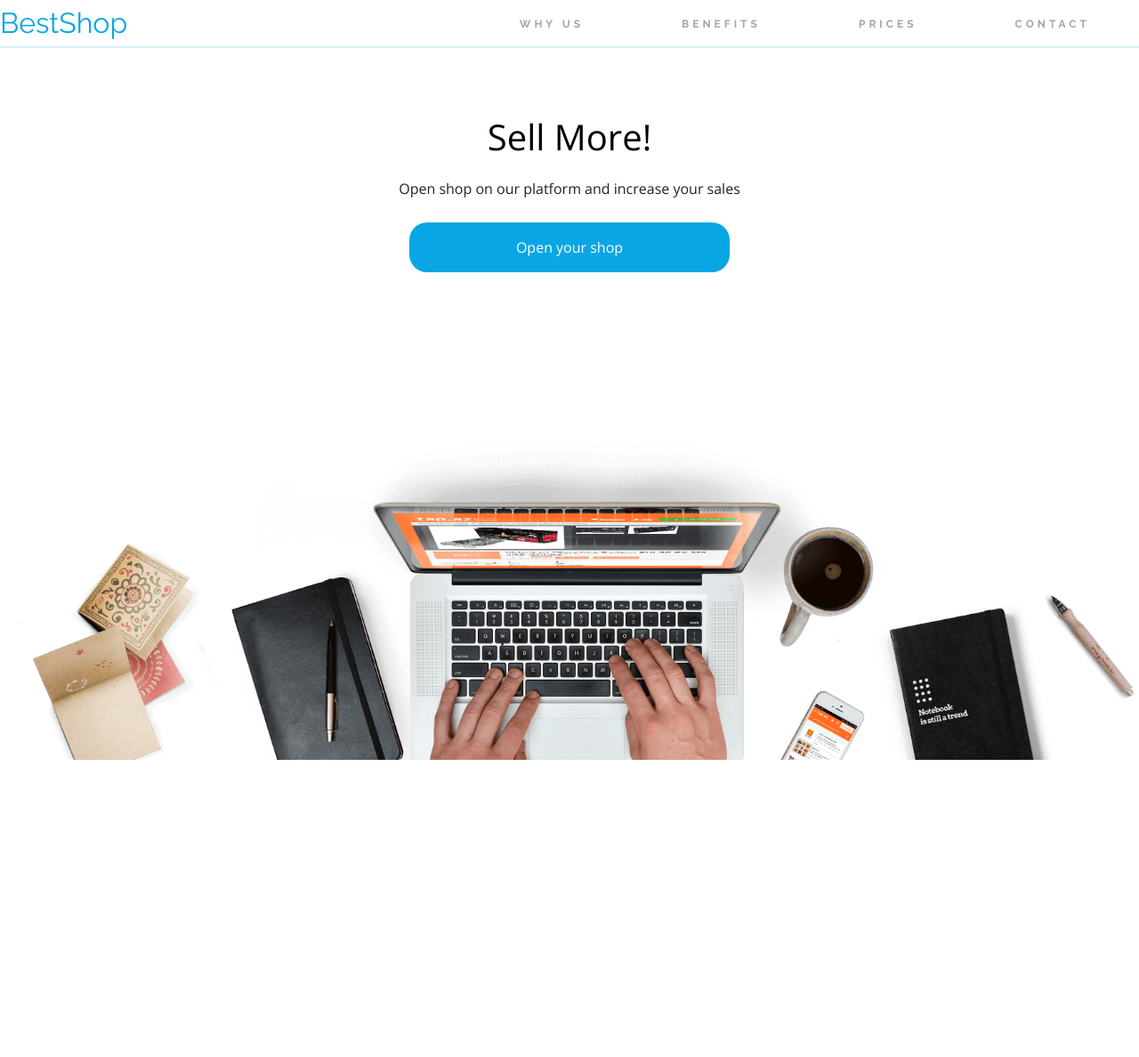
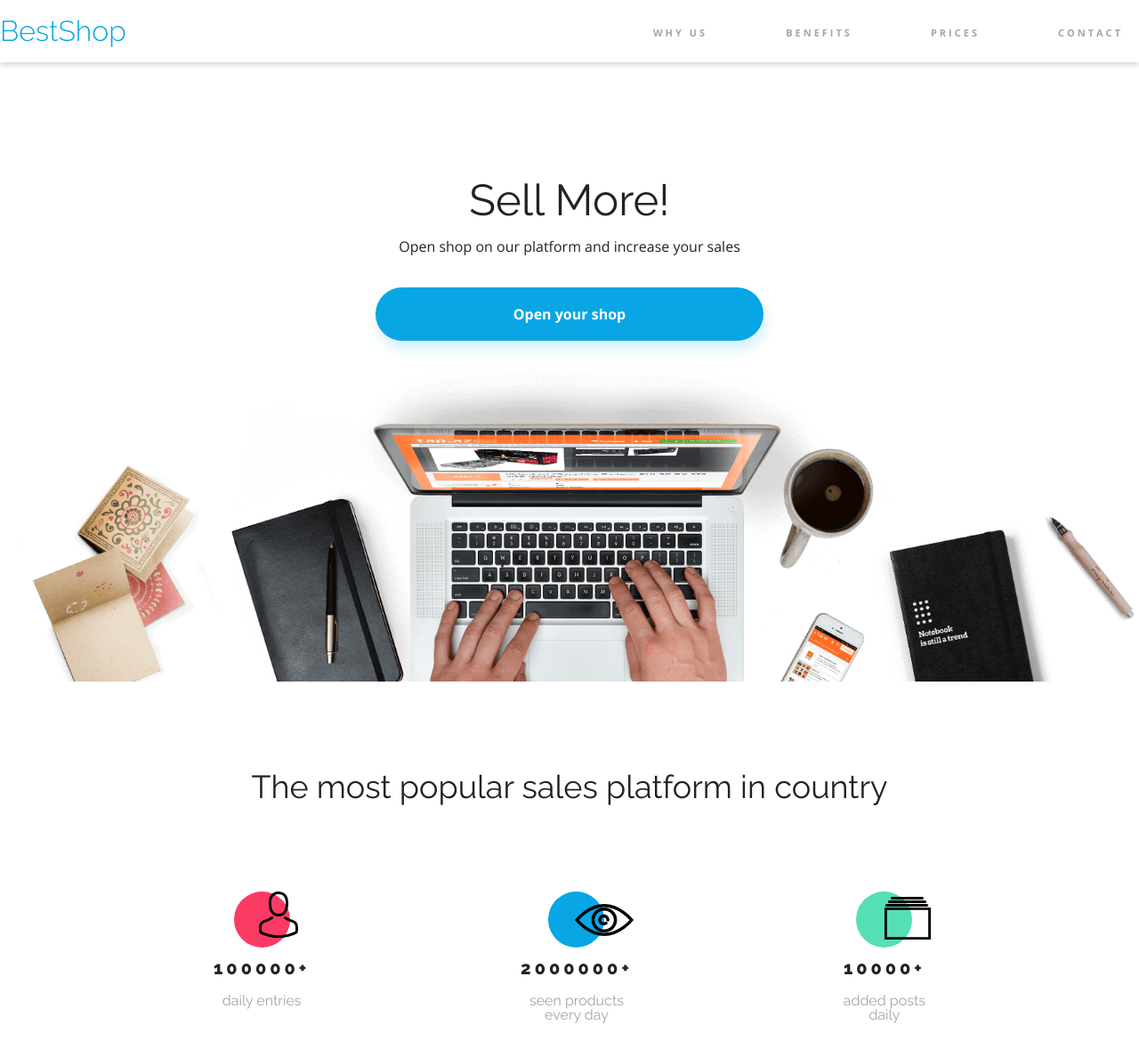
Before and after one commit to Makflay/BestShop, a plain HTML site: page index.html in a window 1280 px wide. Shown: the whole page at 89% size. Before the commit the page ends 854 px from the top, so only its background shows below. Drawn offline with nearby package versions, Linux system fonts and the light colour scheme.

Commit message:
Created Statistics

```diff
--- a/index.html
+++ b/index.html
@@ -14,34 +14,62 @@
 <body>
   <header class="header">
     <div class="container">
-      <div class="logo">BestShop</div>
+      <a href="#" class="logo">BestShop</a>
       <nav>
         <ul class="header__nav">
           <li class="nav__item">
-            <a href="#">Why us</a>
+            <a href="#" class="nav__link">Why us</a>
           </li>
           <li class="nav__item">
-            <a href="#">Benefits</a>
+            <a href="#" class="nav__link">Benefits</a>
           </li>
           <li class="nav__item">
-            <a href="#">Prices</a>
+            <a href="#" class="nav__link">Prices</a>
           </li>
           <li class="nav__item">
-            <a href="#">Contact</a>
+            <a href="#" class="nav__link">Contact</a>
           </li>
         </ul>
       </nav>
     </div>
   </header>
 
-  <section class="opening-section">
+  <section class="opening">
     <div class="container">
-      <h1>Sell More!</h1>
-      <p>Open shop on our platform and increase your sales</p>
-      <a href="#" class="cta-button">Open your shop</a>
+      <h1 class="opening__header">Sell More!</h1>
+      <p class="opening__heading">Open shop on our platform and increase your sales</p>
+      <a href="#" class="btn btn--primary btn--large">Open your shop</a>
     </div>
-    <img src="./img/Background.png" alt="Background Image" class="bg-image">
+    <img src="./img/Background.png" alt="Background Image" class="opening__image">
   </section>
 
+  <section class="statistic">
+    <div class="container">
+      <h2>The most popular sales platform in country</h2>
+      <div class="statistic__articles">
+        <div class="statistic__article">
+          <div class="statistics__circle">
+            <img src="./img/Person.svg" class="statistics__img" alt="Person">
+          </div>
+          <div class="statistics__number">100000+</div>
+          <div class="statistics__description">daily entries</div>
+        </div>
+        <div class="statistic__article">
+          <div class="statistics__circle">
+            <img src="./img/Eye.svg" class="statistics__img" alt="Eye">
+          </div>
+          <div class="statistics__number">2000000+</div>
+          <div class="statistics__description">seen products<br>every day</div>
+        </div>
+        <div class="statistic__article">
+          <div class="statistics__circle">
+            <img src="./img/Catalog.svg" class="statistics__img" alt="Catalog">
+          </div>
+          <div class="statistics__number">10000+</div>
+          <div class="statistics__description">added posts<br>daily</div>
+        </div>
+      </div>
+    </div>
+  </section>
 
 </body>
--- a/style/style.css
+++ b/style/style.css
@@ -1,7 +1,7 @@
 :root {
   --color-primary: #08A6E4;
   --color-primary-shadow: rgba(7, 172, 230, .16);
-  /* --color-redish: 832cb31f-c0e4-4c7c-8cfd-8120400cc2; */
+  --color-redish: #fb3b64;
   --color-green: #55DFB4;
   --color-black: #000000;
   --color-grey: #A5A5A5;
@@ -9,13 +9,28 @@
   --color-white: #FFFFFF;
 
 
-  --font-primary: "Open Sans", sans-serif;
-  --font-secondary: "Raleway", sans-serif;
+  --font-open-sans: "Open Sans", sans-serif;
+  --font-raleway: "Raleway", sans-serif;
+
+  --button-radius: 30px
 }
 
+* {
+  box-sizing: border-box;
+}
 
 body {
-  font-family: var(--font-primary);
+  font-family: var(--font-open-sans);
+}
+
+a {
+  text-decoration: none;
+}
+
+h2 {
+  font-family: var(--font-raleway);
+  font-size: 2.25rem;
+  text-align: center;
 }
 
 .container {
@@ -23,19 +38,32 @@ body {
   margin: 0 auto;
 }
 
+/* ---- BUTTONS ---- */
+
+.btn {
+  color: white;
+  font-weight: bold;
+  display: inline-block;
+  padding: 16px 65px;
+  border-radius: var(--button-radius);
+  border: none;
+}
+
+.btn--primary {
+  background-color: var(--color-primary);
+  border-radius: var(--button-radius);
+  box-shadow: 3px 10px 14px var(--color-primary-shadow);
+}
+
+.btn--large {
+  padding: 22px 155px;
+}
+
 /* HEADER */
 
 .header {
-  width: 100%;
-  display: flex;
-  justify-content: center;
-  padding: 10px 0;
-
-  background-color: var(--color-white);
-  border-bottom: 2px solid var(--color-primary-shadow);
-
-  font-family: var(--font-secondary);
-
+  height: 70px;
+  box-shadow: 0 3px 6px rgba(0, 0, 0, 0.16);
 
   /* position: fixed;
   top: 0;
@@ -43,91 +71,151 @@ body {
 }
 
 .header .container {
-  width: 1352px;
   display: flex;
   justify-content: space-between;
   align-items: center;
+  height: 100%;
 }
 
 .logo {
+  font-family: var(--font-raleway);
   font-size: 2rem;
+  font-weight: 300;
   color: var(--color-primary);
-  cursor: pointer;
 }
 
 .header__nav {
   display: flex;
-  list-style: none;
-  text-transform: uppercase;
 }
 
-.nav__item a {
-  text-decoration: none;
-  padding: 20px 40px;
-  margin: 0 15px;
+.nav__item {
+  padding: 0 26px;
+}
+
+.nav__item:last-child {
+  padding-right: 0;
+}
+
+.nav__link {
   color: var(--color-grey);
+  font-weight: 700;
+  font-size: 0.6875rem;
+  text-transform: uppercase;
+  padding: 28px 18px 22px;
+  border-bottom: 4px solid transparent;
+  letter-spacing: 0.1875rem;
+}
 
-  font-size: 0.75rem;
-  font-weight: bold;
-  letter-spacing: 4px;
-}
-.nav__item a:hover {
+.nav__link:hover {
   color: var(--color-black);
-  border-bottom: 2px solid var(--color-primary);
+  border-color: var(--color-primary);
 }
 
 
 /* OPENING SECTION */
 
-.opening-section {
-  width: 100%;
-  height: 400px;
-  position: relative;
-  overflow: hidden;
-  padding-bottom: 400px;
-}
-
-.opening-section .bg-image {
-  position: absolute;
-  bottom: 0;
-  left: 0;
-  width: 100%;
-  height: auto;
-  z-index: -1;
-}
-
-.opening-section .container {
-  position: relative;
-  z-index: 1;
+.opening {
   display: flex;
   flex-direction: column;
   justify-content: center;
+}
+
+.opening .container {
+  margin-top: 130px;
+  text-align: center;
+}
+
+.opening__header {
+  font-family: var(--font-raleway);
+  font-size: 3.0625rem;
+}
+
+.opening__heading {
+  margin-top: 20px;
+  margin-bottom: 38px;
+}
+
+.opening__image {
+  width: 100%;
+  height: auto;
+}
+
+/* STATISTICS */
+
+.statistic {
+  margin-top: 100px;
+}
+
+.statistic__articles {
+  max-width: 800px;
+  margin: 100px auto 120px;
+  display: flex;
+  justify-content: space-between;
+}
+
+.statistic__article {
+  max-width: 160px;
+  display: flex;
+  flex-direction: column;
+  justify-content: flex-start;
   align-items: center;
   text-align: center;
-  padding: 80px 20px;
+  font-family: var(--font-raleway);
 }
 
-.opening-section h1 {
-  font-size: 2.5rem;
-  color: var(--color-black);
-  margin-bottom: 30px;
+.statistics__circle {
+  border-radius: 50%;
+  width: 63px;
+  height: 63px;
+  position: relative;
 }
 
-.opening-section p {
-  font-size: 1rem;
-  margin-bottom: 30px;
+.statistics__img {
+  position: absolute;
 }
 
-.cta-button {
-  display: inline-block;
-  padding: 20px 120px;
-  background-color: #08A6E4;
-  color: #fff;
-  text-decoration: none;
-  border-radius: 20px;
-  transition: background 0.3s ease;
+
+
+.statistic__article:nth-child(1) .statistics__circle {
+  background-color: var(--color-redish);
 }
 
-.cta-button:hover {
-  background-color: #055f8d;
+.statistic__article:nth-child(1) .statistics__img {
+  top: 0;
+  left: 45%;
 }
+
+.statistic__article:nth-child(2) .statistics__circle {
+  background-color: var(--color-primary);
+}
+
+.statistic__article:nth-child(2) .statistics__img {
+  top: 14px;
+  left: 47%;
+}
+
+.statistic__article:nth-child(3) .statistics__circle {
+  background-color: var(--color-green);
+}
+
+.statistic__article:nth-child(3) .statistics__img {
+  top: 6px;
+  left: 50%;
+}
+
+
+
+
+
+
+.statistics__number {
+  font-size: 1.25rem;
+  font-weight: 800;
+  letter-spacing: 0.25rem;
+  margin-top: 13px;
+}
+
+.statistics__description {
+  color: var(--color-grey);
+  margin-top: 19px;
+}
```
